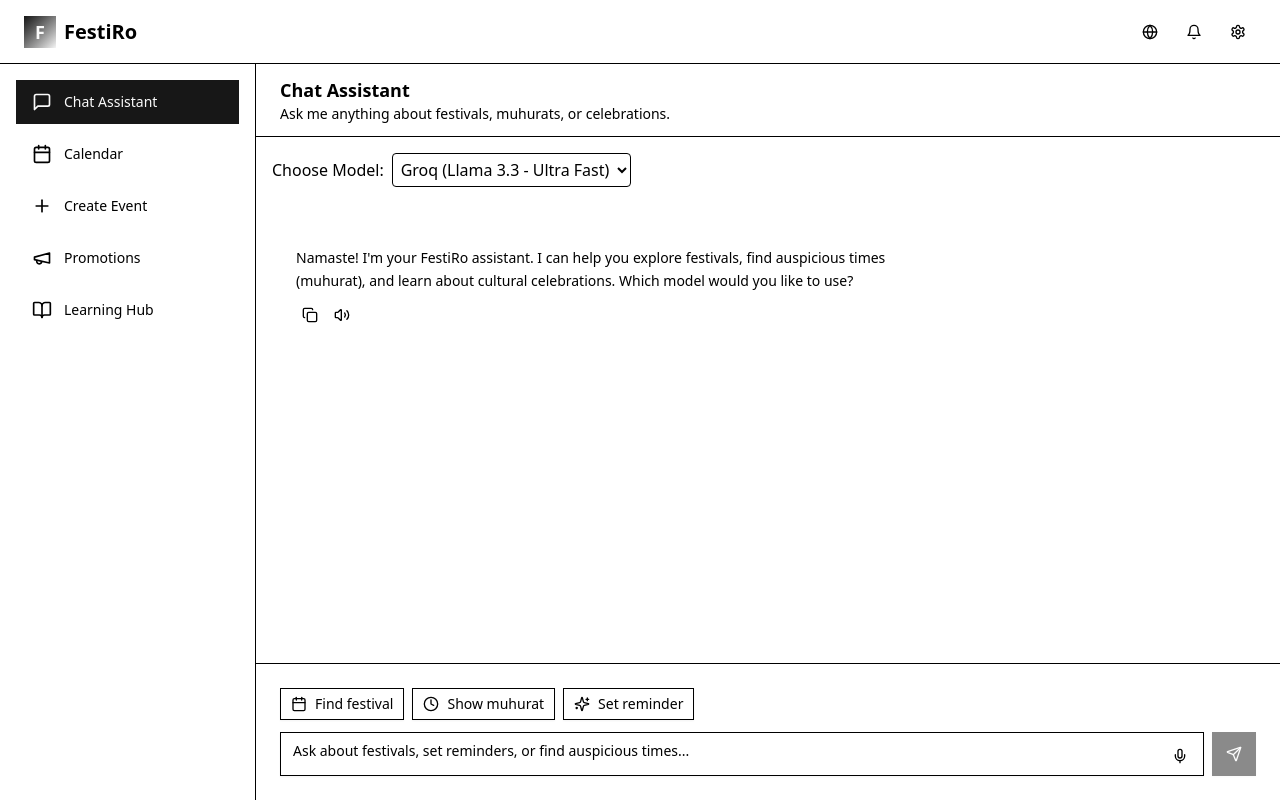
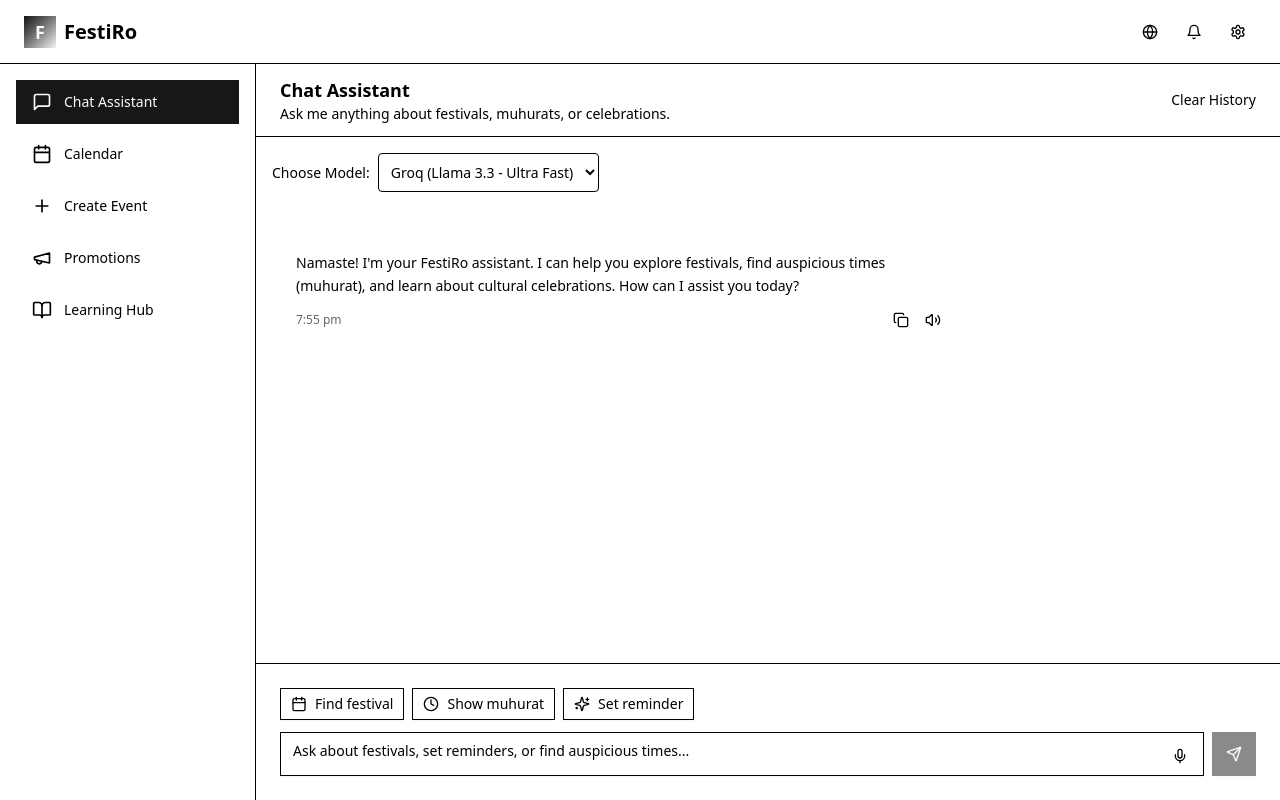
Before and after one commit to Arjun-57561/festiro-app, a Next.js app: page /chat-assistant in a window 1280 px wide. Built offline with nearby package versions, Linux system fonts and the light colour scheme.

Commit message:
Added typing indicator, chat persistence, and timestamps

```diff
--- a/components/chat/chat-interface.tsx
+++ b/components/chat/chat-interface.tsx
@@ -1,6 +1,6 @@
 "use client"
 
-import { useState } from "react"
+import { useState, useEffect } from "react"
 import { ChatThread } from "./chat-thread"
 import { ChatInput } from "./chat-input"
 import type { AssistResponse } from "@/lib/types"
@@ -13,26 +13,48 @@ export interface Message {
   response?: AssistResponse
 }
 
-// Final 2-model setup (reliable and working)
-// Update LLM_LIST to include Groq
 const LLM_LIST = [
   { value: "groq", label: "Groq (Llama 3.3 - Ultra Fast)" },
   { value: "gemini", label: "Google Gemini 2.0" },
 ]
 
-
-export function ChatInterface() {
-  const [messages, setMessages] = useState<Message[]>([
-    {
+const WELCOME_MESSAGE: Message = {
   id: "welcome",
   role: "assistant",
   content:
-        "Namaste! I'm your FestiRo assistant. I can help you explore festivals, find auspicious times (muhurat), and learn about cultural celebrations. Which model would you like to use?",
+    "Namaste! I'm your FestiRo assistant. I can help you explore festivals, find auspicious times (muhurat), and learn about cultural celebrations. How can I assist you today?",
   timestamp: new Date(),
-    },
-  ])
+}
+
+export function ChatInterface() {
+  const [messages, setMessages] = useState<Message[]>([WELCOME_MESSAGE])
   const [isLoading, setIsLoading] = useState(false)
   const [selectedLLM, setSelectedLLM] = useState(LLM_LIST[0].value)
+
+  // Load messages from localStorage on mount
+  useEffect(() => {
+    const savedMessages = localStorage.getItem("festiro-chat-history")
+    if (savedMessages) {
+      try {
+        const parsed = JSON.parse(savedMessages)
+        // Convert timestamp strings back to Date objects
+        const messagesWithDates = parsed.map((msg: any) => ({
+          ...msg,
+          timestamp: new Date(msg.timestamp),
+        }))
+        setMessages(messagesWithDates)
+      } catch (error) {
+        console.error("Failed to load chat history:", error)
+      }
+    }
+  }, [])
+
+  // Save messages to localStorage whenever they change
+  useEffect(() => {
+    if (messages.length > 0) {
+      localStorage.setItem("festiro-chat-history", JSON.stringify(messages))
+    }
+  }, [messages])
 
   const handleSendMessage = async (content: string) => {
     const userMessage: Message = {
@@ -82,23 +104,38 @@ export function ChatInterface() {
     }
   }
 
+  const handleClearHistory = () => {
+    setMessages([WELCOME_MESSAGE])
+    localStorage.removeItem("festiro-chat-history")
+  }
+
   return (
     <div className="flex h-full flex-col">
       {/* Header */}
       <div className="border-b bg-card px-4 py-3 md:px-6">
+        <div className="flex items-center justify-between">
+          <div>
             <h1 className="font-semibold text-lg">Chat Assistant</h1>
             <p className="text-muted-foreground text-sm">
               Ask me anything about festivals, muhurats, or celebrations.
             </p>
           </div>
+          <button
+            onClick={handleClearHistory}
+            className="text-sm text-muted-foreground hover:text-foreground transition-colors"
+          >
+            Clear History
+          </button>
+        </div>
+      </div>
 
       {/* Model selection dropdown */}
       <div className="mb-2 flex items-center gap-2 p-4 bg-muted">
-        <span className="font-medium">Choose Model:</span>
+        <span className="font-medium text-sm">Choose Model:</span>
         <select
           value={selectedLLM}
           onChange={(e) => setSelectedLLM(e.target.value)}
-          className="p-1 border rounded"
+          className="p-2 border rounded text-sm"
         >
           {LLM_LIST.map((llm) => (
             <option key={llm.value} value={llm.value}>
--- a/components/chat/chat-message.tsx
+++ b/components/chat/chat-message.tsx
@@ -1,72 +1,100 @@
 "use client"
 
 import { useState } from "react"
-import { Copy, Volume2, FileText } from "lucide-react"
+import { Copy, Volume2 } from "lucide-react"
 import { Button } from "@/components/ui/button"
 import { cn } from "@/lib/utils"
 import type { Message } from "./chat-interface"
-import { CitationsSheet } from "./citations-sheet"
 import { useToast } from "@/hooks/use-toast"
 
 interface ChatMessageProps {
   message: Message
 }
 
-export function ChatMessage({ message }: ChatMessageProps): JSX.Element {
-  const [showCitations, setShowCitations] = useState(false)
+export function ChatMessage({ message }: ChatMessageProps) {
   const [isPlayingTTS, setIsPlayingTTS] = useState(false)
   const { toast } = useToast()
 
   const handleCopy = (): void => {
+    if (navigator.clipboard && navigator.clipboard.writeText) {
       navigator.clipboard.writeText(message.content)
+        .then(() => {
           toast({
             title: "Copied to clipboard",
             description: "Message copied successfully",
           })
+        })
+        .catch(() => {
+          toast({
+            title: "Copy failed",
+            description: "Could not copy message to clipboard",
+            variant: "destructive",
+          })
+        })
+    } else {
+      toast({
+        title: "Clipboard not supported",
+        description: "Your browser does not support clipboard copying",
+        variant: "destructive",
+      })
+    }
   }
 
   const handlePlayTTS = async (): Promise<void> => {
-  setIsPlayingTTS(true);
+    setIsPlayingTTS(true)
 
     if ("speechSynthesis" in window) {
-    const utter = new window.SpeechSynthesisUtterance(message.content);
-    utter.onend = () => setIsPlayingTTS(false);
-    window.speechSynthesis.speak(utter);
+      const utter = new window.SpeechSynthesisUtterance(message.content)
+      utter.onend = () => setIsPlayingTTS(false)
+      window.speechSynthesis.speak(utter)
     } else {
-    // Fallback if not supported
-    setIsPlayingTTS(false);
+      setIsPlayingTTS(false)
       toast({
         title: "Speech not supported",
         description: "Your browser does not support text-to-speech.",
-      variant: "error",
-    });
+        variant: "destructive",
+      })
     }
-};
-
+  }
 
   const isAssistant = message.role === "assistant"
-  const hasCitations = message.response?.rag_hits && message.response.rag_hits.length > 0
+
+  // Format timestamp
+  const formatTime = (date: Date) => {
+    return new Intl.DateTimeFormat("en-IN", {
+      hour: "numeric",
+      minute: "2-digit",
+      hour12: true,
+    }).format(new Date(date))
+  }
 
   return (
     <div className={cn("flex gap-3", isAssistant ? "justify-start" : "justify-end")}>
       <div
         className={cn(
           "max-w-[85%] space-y-2 rounded-2xl px-4 py-3 md:max-w-[70%]",
-          isAssistant ? "bg-muted" : "bg-primary text-primary-foreground",
+          isAssistant ? "bg-muted" : "bg-primary text-primary-foreground"
         )}
       >
-        <div className="whitespace-pre-wrap break-words text-sm leading-relaxed">{message.content}</div>
+        <div className="whitespace-pre-wrap break-words text-sm leading-relaxed">
+          {message.content}
+        </div>
 
+        <div className="flex items-center justify-between gap-2">
+          {/* Timestamp */}
+          <span className={cn(
+            "text-xs opacity-60",
+            isAssistant ? "text-muted-foreground" : "text-primary-foreground"
+          )}>
+            {formatTime(message.timestamp)}
+          </span>
+
+          {/* Action buttons for assistant messages */}
           {isAssistant && (
             <div className="flex items-center gap-1">
-            <Button
-              variant="ghost"
-              size="icon"
-              className="h-7 w-7"
-              onClick={handleCopy}
-              aria-label="Copy message"
-            >
+              <Button variant="ghost" size="icon" className="h-7 w-7" onClick={handleCopy}>
                 <Copy className="h-3.5 w-3.5" />
+                <span className="sr-only">Copy message</span>
               </Button>
 
               <Button
@@ -75,33 +103,14 @@ export function ChatMessage({ message }: ChatMessageProps): JSX.Element {
                 className="h-7 w-7"
                 onClick={handlePlayTTS}
                 disabled={isPlayingTTS}
-              aria-label="Play text-to-speech"
               >
                 <Volume2 className={cn("h-3.5 w-3.5", isPlayingTTS && "animate-pulse")} />
+                <span className="sr-only">Play text-to-speech</span>
               </Button>
-
-            {hasCitations && (
-              <Button
-                variant="ghost"
-                size="icon"
-                className="h-7 w-7"
-                onClick={() => setShowCitations(true)}
-                aria-label="Show sources"
-              >
-                <FileText className="h-3.5 w-3.5" />
-              </Button>
-            )}
             </div>
           )}
         </div>
-
-      {showCitations && message.response?.rag_hits && (
-        <CitationsSheet
-          citations={message.response.rag_hits}
-          open={showCitations}
-          onOpenChange={setShowCitations}
-        />
-      )}
+      </div>
     </div>
   )
 }
--- a/components/chat/chat-thread.tsx
+++ b/components/chat/chat-thread.tsx
@@ -1,9 +1,10 @@
 "use client"
 
-import { useEffect, useRef } from "react"
+import { useEffect, useRef, useState } from "react"
 import { ChatMessage } from "./chat-message"
 import type { Message } from "./chat-interface"
-import { Loader2 } from "lucide-react"
+import { Loader2, ArrowDown } from "lucide-react"
+import { Button } from "@/components/ui/button"
 
 interface ChatThreadProps {
   messages: Message[]
@@ -12,34 +13,103 @@ interface ChatThreadProps {
 
 export function ChatThread({ messages, isLoading }: ChatThreadProps) {
   const scrollRef = useRef<HTMLDivElement>(null)
+  const bottomRef = useRef<HTMLDivElement>(null)
+  const [showScrollButton, setShowScrollButton] = useState(false)
+  const [userHasScrolled, setUserHasScrolled] = useState(false)
 
+  // Auto-scroll to bottom when new messages arrive
   useEffect(() => {
-    if (scrollRef.current) {
-      scrollRef.current.scrollTop = scrollRef.current.scrollHeight
+    if (!userHasScrolled && bottomRef.current) {
+      bottomRef.current.scrollIntoView({ behavior: "smooth", block: "end" })
     }
-  }, [messages, isLoading])
+  }, [messages, isLoading, userHasScrolled])
+
+  // Detect if user has scrolled up
+  const handleScroll = () => {
+    if (!scrollRef.current) return
+
+    const { scrollTop, scrollHeight, clientHeight } = scrollRef.current
+    const distanceFromBottom = scrollHeight - scrollTop - clientHeight
+
+    // Show button if user scrolled up more than 100px from bottom
+    const isScrolledUp = distanceFromBottom > 100
+    setShowScrollButton(isScrolledUp)
+    setUserHasScrolled(isScrolledUp)
+  }
+
+  // Scroll to bottom when button clicked
+  const scrollToBottom = () => {
+    bottomRef.current?.scrollIntoView({ behavior: "smooth", block: "end" })
+    setUserHasScrolled(false)
+    setShowScrollButton(false)
+  }
 
   return (
-    <div ref={scrollRef} className="flex-1 space-y-4 overflow-y-auto p-4 md:p-6">
-      {messages.map((message) => (
-        <ChatMessage key={message.id} message={message} />
-      ))}
+    <div className="relative flex flex-1 flex-col">
+      <div
+        ref={scrollRef}
+        onScroll={handleScroll}
+        className="flex-1 space-y-4 overflow-y-auto p-4 md:p-6 scroll-smooth"
+      >
+        {/* Empty state */}
+        {messages.length === 0 && !isLoading && (
+          <div className="flex h-full items-center justify-center text-center">
+            <div className="max-w-md space-y-3">
+              <h3 className="text-lg font-semibold">Welcome to Festival Chat</h3>
+              <p className="text-sm text-muted-foreground">
+                Start a conversation to discover festivals and cultural celebrations around the world
+              </p>
+            </div>
+          </div>
+        )}
 
-      {isLoading && (
-        <div className="flex items-center gap-2 text-muted-foreground">
-          <Loader2 className="h-4 w-4 animate-spin" />
-          <span className="text-sm">Thinking...</span>
-        </div>
-      )}
+        {/* Messages */}
+        {messages.map((message, index) => (
+          <ChatMessage
+            key={message.id}
+            message={message}
+            isLatest={index === messages.length - 1}
+          />
+        ))}
 
-      {messages.length === 0 && (
-        <div className="flex h-full items-center justify-center text-center">
-          <div className="max-w-md space-y-2">
-            <p className="text-muted-foreground">
-              Start a conversation to discover festivals and cultural celebrations
-            </p>
+        {/* Loading indicator with animated dots */}
+        {isLoading && (
+          <div className="flex justify-start">
+            <div className="max-w-[85%] rounded-2xl bg-muted px-4 py-3">
+              <div className="flex items-center gap-1" role="status" aria-label="Loading">
+                <span className="sr-only">AI is thinking...</span>
+                <div
+                  className="h-2 w-2 animate-bounce rounded-full bg-primary/60"
+                  style={{ animationDelay: "0ms", animationDuration: "1s" }}
+                />
+                <div
+                  className="h-2 w-2 animate-bounce rounded-full bg-primary/60"
+                  style={{ animationDelay: "150ms", animationDuration: "1s" }}
+                />
+                <div
+                  className="h-2 w-2 animate-bounce rounded-full bg-primary/60"
+                  style={{ animationDelay: "300ms", animationDuration: "1s" }}
+                />
+              </div>
+            </div>
           </div>
-        </div>
+        )}
+
+        {/* Invisible element for scrolling to bottom */}
+        <div ref={bottomRef} className="h-px" aria-hidden="true" />
+      </div>
+
+      {/* Scroll to bottom button */}
+      {showScrollButton && (
+        <Button
+          onClick={scrollToBottom}
+          size="icon"
+          variant="secondary"
+          className="absolute bottom-6 right-6 rounded-full shadow-lg transition-all hover:scale-105"
+          aria-label="Scroll to bottom"
+        >
+          <ArrowDown className="h-4 w-4" />
+        </Button>
       )}
     </div>
   )
```
Also changed, not shown: tried_textfiles/25/10/25_Workingtillnow.txt (added). Lines whose indentation alone changed are shown as unchanged.
